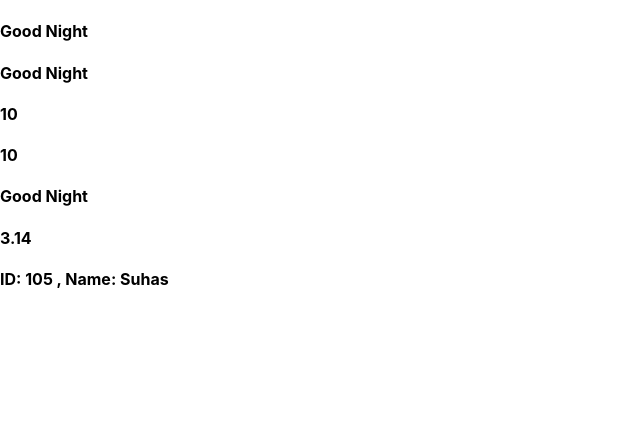
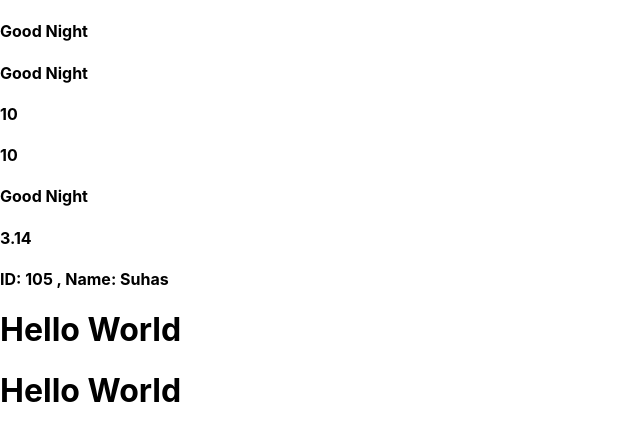
Before and after one commit to SuhasMadane/new-react-app, a React (Create React App) app: page / in a window 1280 px wide. Shown: the top 440 px of the page, without its empty margins (0-640 px from the left). Built offline with nearby package versions, Linux system fonts and the light colour scheme.

Commit message:
interpolation-attributes

```diff
--- a/src/App.js
+++ b/src/App.js
@@ -4,6 +4,7 @@ function sum(){
  let pi = 3.14;
  let condn = true;
  let user = {id:105,name:"Suhas"};
+ let id = "id1";
 
  return (
       <>
@@ -14,7 +15,10 @@ function sum(){
       {condn ? <h4>Good Night</h4> : <h4>Good Morning</h4>}
       <h4>{pi}</h4>
       <h4> ID: {user.id} , Name: {user.name}</h4>
-
+      <h1 id="id1">Hello World</h1>
+      <h1 id={"id1"}>Hello World</h1>
+      <h1 id={`id1`}></h1>
+      <h1 id></h1>
 
 
 
```
